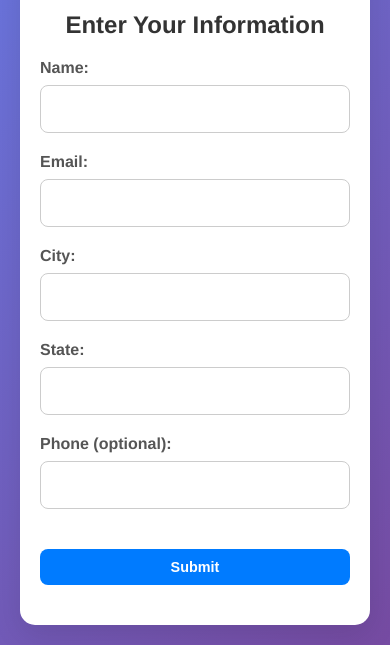
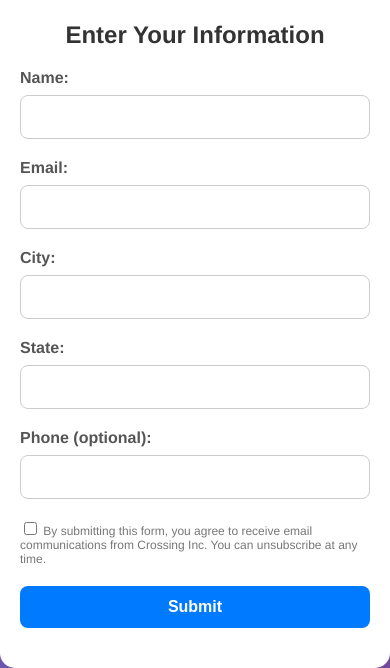
Before and after one commit to Cyril-GSN/Information, a plain HTML site: page index.html in a window 390 px wide. Shown: the part 305-973 px from the top of the page. Before the commit the page ends 950 px from the top, so only its background shows below. Drawn offline with Linux system fonts and the light colour scheme.

Commit message:
Update index.html

```diff
--- a/index.html
+++ b/index.html
@@ -3,7 +3,7 @@
 <head>
     <meta charset="UTF-8">
     <meta name="viewport" content="width=device-width, initial-scale=1.0">
-    <title>Responsive Information Collection Form</title>
+    <title>Information Collection Form</title>
     <style>
         body {
             font-family: 'Helvetica Neue', Arial, sans-serif;
@@ -15,7 +15,6 @@
             align-items: center;
             min-height: 100vh;
             background: linear-gradient(135deg, #667eea 0%, #764ba2 100%);
-            box-sizing: border-box;
         }
         .form-container {
             background-color: #ffffff;
@@ -26,8 +25,6 @@
             max-width: 500px;
             text-align: center;
             box-sizing: border-box;
-            margin: 20px;
-            transition: all 0.3s ease;
         }
         .form-container img {
             max-width: 100%;
@@ -39,7 +36,7 @@
         .form-container h2 {
             margin-bottom: 20px;
             color: #333333;
-            font-size: 2rem;
+            font-size: 28px;
             font-weight: bold;
         }
         .form-group {
@@ -51,7 +48,7 @@
             margin-bottom: 8px;
             font-weight: bold;
             color: #555555;
-            font-size: 1rem;
+            font-size: 16px;
         }
         .form-group input {
             width: 100%;
@@ -59,7 +56,7 @@
             box-sizing: border-box;
             border: 1px solid #cccccc;
             border-radius: 8px;
-            font-size: 1rem;
+            font-size: 16px;
             transition: all 0.3s ease;
         }
         .form-group input:focus {
@@ -73,12 +70,9 @@
             border: none;
             cursor: pointer;
             margin-top: 20px;
-            font-size: 1.2rem;
+            font-size: 18px;
             font-weight: bold;
-            padding: 14px;
             transition: background-color 0.3s ease;
-            width: 100%;
-            border-radius: 8px;
         }
         .form-group input[type="submit"]:hover {
             background-color: #0056b3;
@@ -87,7 +81,7 @@
             display: none;
         }
         .thank-you-message p {
-            font-size: 1.5rem;
+            font-size: 20px;
             margin-bottom: 20px;
             color: #333333;
         }
@@ -98,7 +92,7 @@
             border: none;
             cursor: pointer;
             border-radius: 8px;
-            font-size: 1.2rem;
+            font-size: 18px;
             font-weight: bold;
             transition: background-color 0.3s ease;
         }
@@ -107,7 +101,7 @@
         }
         .footer {
             margin-top: 20px;
-            font-size: 0.9rem;
+            font-size: 14px;
             color: #555;
         }
         .footer a {
@@ -119,34 +113,29 @@
             color: #0056b3;
         }
 
+        /* Email Disclaimer */
+        .disclaimer {
+            font-size: 12px;
+            color: #777;
+            margin-top: 10px;
+            text-align: left;
+        }
+
         /* Responsive Design */
         @media (max-width: 768px) {
             .form-container {
-                padding: 30px;
-                max-width: 90%;
+                padding: 20px;
             }
             .form-container h2 {
-                font-size: 1.8rem;
+                font-size: 24px;
+            }
+            .form-group input {
+                padding: 12px;
             }
             .form-group input[type="submit"],
             .thank-you-message button {
-                font-size: 1rem;
-                padding: 12px;
-            }
-        }
-
-        @media (max-width: 480px) {
-            .form-container {
-                padding: 20px;
-                max-width: 100%;
-            }
-            .form-container h2 {
-                font-size: 1.5rem;
-            }
-            .form-group input[type="submit"],
-            .thank-you-message button {
-                font-size: 0.9rem;
-                padding: 10px;
+                font-size: 16px;
+                padding: 12px 24px;
             }
         }
     </style>
@@ -177,6 +166,13 @@
                     <label for="phone">Phone (optional):</label>
                     <input type="tel" id="phone" name="phone">
                 </div>
+
+                <!-- Email Marketing Disclaimer -->
+                <div class="disclaimer">
+                    <input type="checkbox" id="emailConsent" name="emailConsent" required>
+                    <label for="emailConsent">By submitting this form, you agree to receive email communications from Crossing Inc. You can unsubscribe at any time.</label>
+                </div>
+
                 <div class="form-group">
                     <input type="submit" value="Submit">
                 </div>
```
